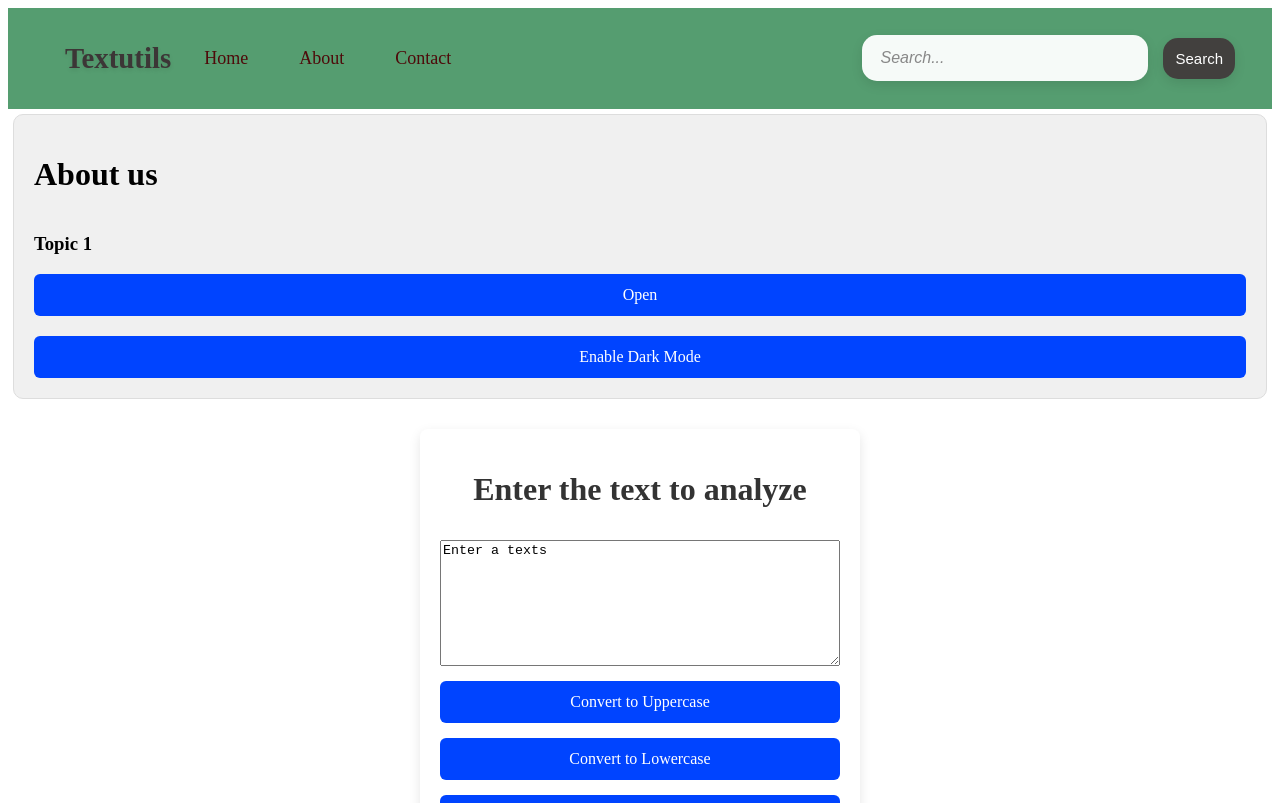
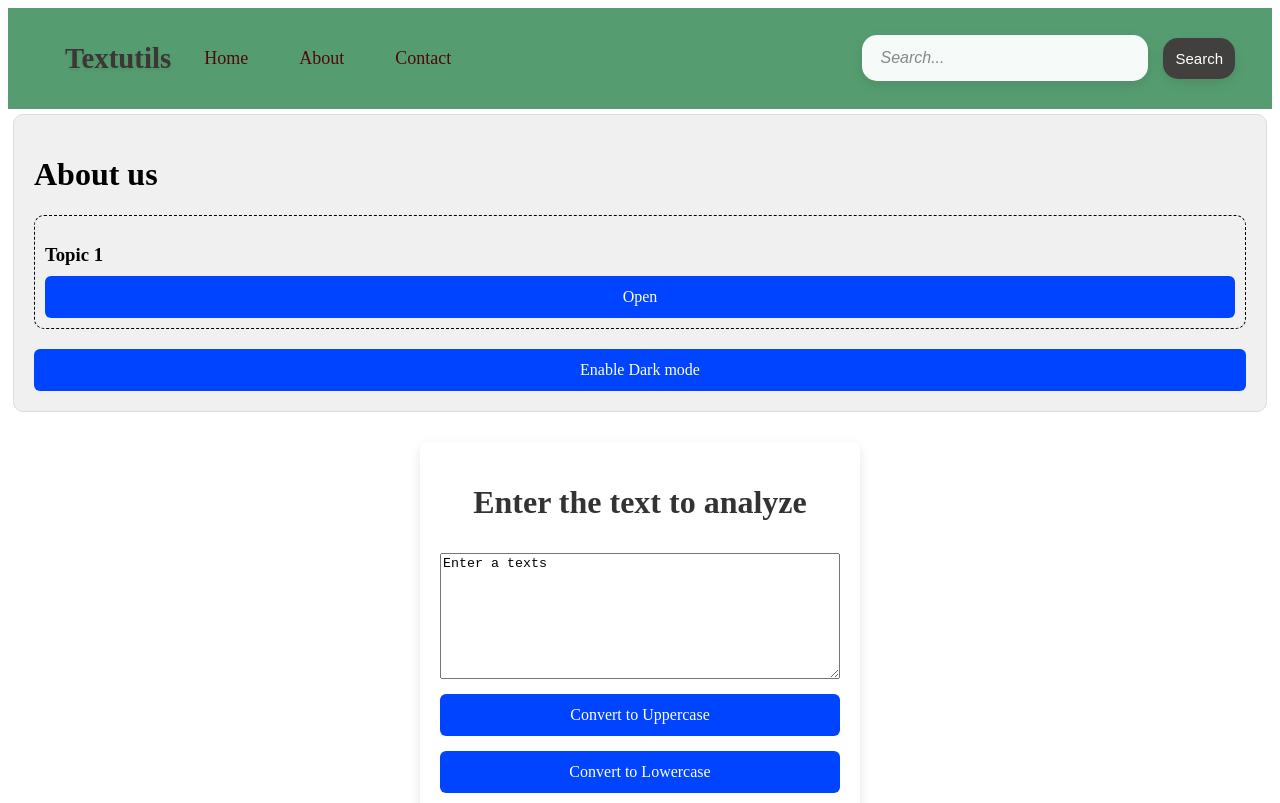
Before and after one commit to Anukul-rai/Text-utils, a React (Vite) app: page / in a window 1280 px wide. Shown: the top 803 px of the page. Built offline with nearby package versions, Linux system fonts and the light colour scheme.

Commit message:
some updates

```diff
--- a/src/components/About.jsx
+++ b/src/components/About.jsx
@@ -5,19 +5,30 @@ import { Button } from '../styled/Button'
 function About() {
 
     const [showTopic, setShowTopic] = useState(false)
+    const [myStyle,setMyStyle] = useState({backgroundColor:'#f0f0f0',color:"black"
+    })
+    const [btnText,setBtnText]=useState("Enable Dark mode")
 
-
+    const toggleDark=()=>{
+        if(myStyle.color =="black"){
+            setMyStyle({backgroundColor:'black',color:"white",border:"1px solid white"})
+            setBtnText("Enable Light mode")
+            }else{
+            setMyStyle({backgroundColor:'#f0f0f0',color:"black"})
+            setBtnText("Enable Dark mode")
+        }
+    }
   return (
-    <AboutContainer>
+    <AboutContainer style={myStyle}>
       <div className='head'>
         <h1>About us</h1>
-        <div className="drop">
+        <div className="drop" style={myStyle}>
             <h3>Topic 1</h3>
             <Button onClick={() => setShowTopic(!showTopic)}>
             {showTopic ? 'Close' : 'Open'}
             </Button>
             {showTopic && (
-                <p>
+                <p >
                 Lorem, ipsum dolor sit amet consectetur adipisicing elit.
                 Iste, explicabo quas harum beatae fuga quod quo corrupti
                 nihil inventore assumenda numquam vero maxime soluta nat,
@@ -26,7 +37,7 @@ function About() {
             )}
         </div>
         <div className='.btn'>
-        <Button>Enable Dark Mode</Button>
+        <Button onClick={toggleDark}>{btnText}</Button>
         </div>
       </div>
     </AboutContainer>
@@ -49,6 +60,12 @@ const AboutContainer =styled.div`
             display: flex;
             flex-direction: column;
             margin-bottom: 20px;
+            border: 1px dashed black;
+            padding: 10px;
+            border-radius: 10px;
+            h3{
+                margin-bottom: 10px;
+                }
         }
 
     }
```
